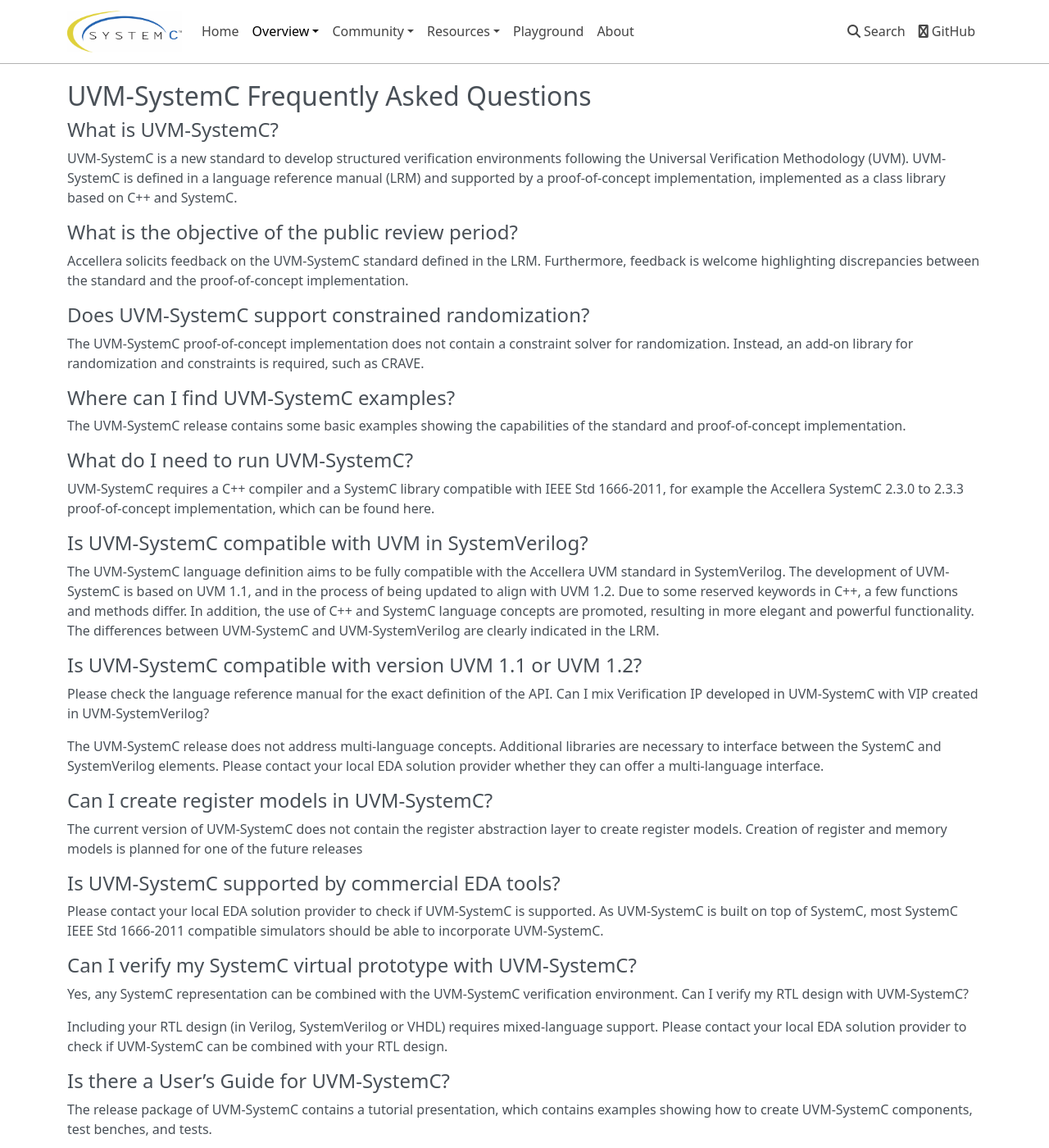
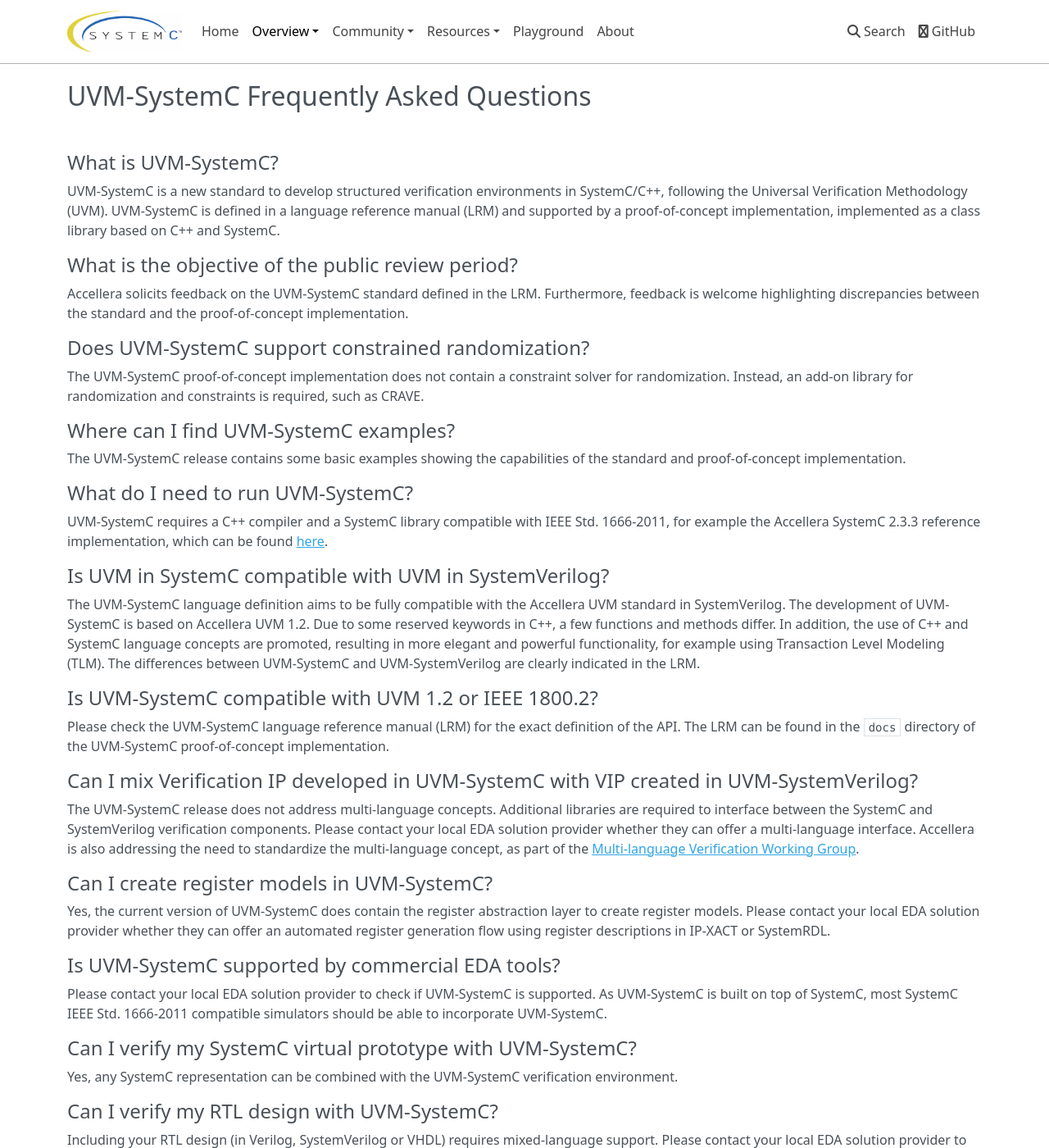
Before and after one commit to accellera-official/systemc.org, an MkDocs documentation site: the page built from docs/overview/uvm-systemc-faq.md, in a window 1280 px wide and 1400 px high. Shown: the whole window at 82% size. Built offline with MkDocs 1.6.1, drawn with Linux system fonts in a browser that asks for light colours; nearby versions of some CDN libraries; some of the changed text lies outside the part shown.

Commit message:
update uvm-systemc-faq page

```diff
--- a/docs/overview/uvm-systemc-faq.md
+++ b/docs/overview/uvm-systemc-faq.md
@@ -1,10 +1,10 @@
 toc: false
 
 # UVM-SystemC Frequently Asked Questions
-
+<br>
 ## What is UVM-SystemC?
 
-UVM-SystemC is a new standard to develop structured verification environments following the Universal Verification Methodology (UVM). UVM-SystemC is defined in a language reference manual (LRM) and supported by a proof-of-concept implementation, implemented as a class library based on C++ and SystemC.
+UVM-SystemC is a new standard to develop structured verification environments in SystemC/C++, following the Universal Verification Methodology (UVM). UVM-SystemC is defined in a language reference manual (LRM) and supported by a proof-of-concept implementation, implemented as a class library based on C++ and SystemC.
 
 ## What is the objective of the public review period?
 
@@ -20,31 +20,33 @@
 
 ## What do I need to run UVM-SystemC?
 
-UVM-SystemC requires a C++ compiler and a SystemC library compatible with IEEE Std 1666-2011, for example the Accellera SystemC 2.3.0 to 2.3.3 proof-of-concept implementation, which can be found here.
+UVM-SystemC requires a C++ compiler and a SystemC library compatible with IEEE Std. 1666-2011, for example the Accellera SystemC 2.3.3 reference implementation, which can be found [here](https://www.accellera.org/downloads/standards/systemc).
 
-## Is UVM-SystemC compatible with UVM in SystemVerilog?
+## Is UVM in SystemC compatible with UVM in SystemVerilog?
 
-The UVM-SystemC language definition aims to be fully compatible with the Accellera UVM standard in SystemVerilog. The development of UVM-SystemC is based on UVM 1.1, and in the process of being updated to align with UVM 1.2. Due to some reserved keywords in C++, a few functions and methods differ. In addition, the use of C++ and SystemC language concepts are promoted, resulting in more elegant and powerful functionality. The differences between UVM-SystemC and UVM-SystemVerilog are clearly indicated in the LRM.
+The UVM-SystemC language definition aims to be fully compatible with the Accellera UVM standard in SystemVerilog. The development of UVM-SystemC is based on Accellera UVM 1.2. Due to some reserved keywords in C++, a few functions and methods differ. In addition, the use of C++ and SystemC language concepts are promoted, resulting in more elegant and powerful functionality, for example using Transaction Level Modeling (TLM). The differences between UVM-SystemC and UVM-SystemVerilog are clearly indicated in the LRM.
 
-## Is UVM-SystemC compatible with version UVM 1.1 or UVM 1.2?
+## Is UVM-SystemC compatible with UVM 1.2 or IEEE 1800.2?
 
-Please check the language reference manual for the exact definition of the API.
-Can I mix Verification IP developed in UVM-SystemC with VIP created in UVM-SystemVerilog?
+Please check the UVM-SystemC language reference manual (LRM) for the exact definition of the API. The LRM can be found in the `docs` directory of the UVM-SystemC proof-of-concept implementation.
 
-The UVM-SystemC release does not address multi-language concepts. Additional libraries are necessary to interface between the SystemC and SystemVerilog elements. Please contact your local EDA solution provider whether they can offer a multi-language interface.
+## Can I mix Verification IP developed in UVM-SystemC with VIP created in UVM-SystemVerilog?
+
+The UVM-SystemC release does not address multi-language concepts. Additional libraries are required to interface between the SystemC and SystemVerilog verification components. Please contact your local EDA solution provider whether they can offer a multi-language interface. Accellera is also addressing the need to standardize the multi-language concept, as part of the [Multi-language Verification Working Group](https://www.accellera.org/activities/working-groups/multi-language).
 
 ## Can I create register models in UVM-SystemC?
 
-The current version of UVM-SystemC does not contain the register abstraction layer to create register models. Creation of register and memory models is planned for one of the future releases
+Yes, the current version of UVM-SystemC does contain the register abstraction layer to create register models. Please contact your local EDA solution provider whether they can offer an automated register generation flow using register descriptions in IP-XACT or SystemRDL.
 
 ## Is UVM-SystemC supported by commercial EDA tools?
 
-Please contact your local EDA solution provider to check if UVM-SystemC is supported. As UVM-SystemC is built on top of SystemC, most SystemC IEEE Std 1666-2011 compatible simulators should be able to incorporate UVM-SystemC.
+Please contact your local EDA solution provider to check if UVM-SystemC is supported. As UVM-SystemC is built on top of SystemC, most SystemC IEEE Std. 1666-2011 compatible simulators should be able to incorporate UVM-SystemC.
 
 ## Can I verify my SystemC virtual prototype with UVM-SystemC?
 
 Yes, any SystemC representation can be combined with the UVM-SystemC verification environment.
-Can I verify my RTL design with UVM-SystemC?
+
+## Can I verify my RTL design with UVM-SystemC?
 
 Including your RTL design (in Verilog, SystemVerilog or VHDL) requires mixed-language support. Please contact your local EDA solution provider to check if UVM-SystemC can be combined with your RTL design.
 
@@ -62,12 +64,13 @@
 
 ## Where can I find more information on UVM-SystemC?
 
-Please visit the [SystemC Verification Working Group page](https://www.accellera.org/activities/working-groups/systemc-verification). For more details or visit the Accellera [forums](http://forums.accellera.org).
+The latest UVM-SystemC proof-of-concept implementation cabe be downloaded [here](https://www.accellera.org/downloads/drafts-review).
+Please visit the [SystemC Verification Working Group](https://www.accellera.org/activities/working-groups/systemc-verification) page for more information or post your questions and findings in the Accellera [forums](http://forums.accellera.org).
 
 ## How can I contribute to this initiative?
 
-Accellera members can contribute to this project by joining the SystemC Verification Working Group (login required). If your company is not member, you can find out more about Accellera membership here.
+Accellera members can contribute to this project by joining the SystemC Verification Working Group. If your company is not member, you can find out more about Accellera membership [here](https://www.accellera.org/about/join).
 
 ## What is the timeline for the next release?
 
-Releases are created when defined milestones are reached. Ongoing major activities are the development and testing of the register layer and constraint randomization capabilities. Additional support and contributions are highly appreciated. The Working Group’s plan is to release the next version of UVM-SystemC in 2019, but this is highly dependent on the progress and number of active contributors to the development.
+Releases are created when defined milestones are reached. Ongoing major activities are the integration and testing of the register layer and constraint randomization capabilities. Additional support and contributions are highly appreciated. The Working Group’s plan is to release regular updates including bug fixes and new functionity, but this is highly dependent on the progress and number of active contributors to the development.
```
Also changed, not shown: docs/overview/systemc-verification.md (+2 -2 lines).
